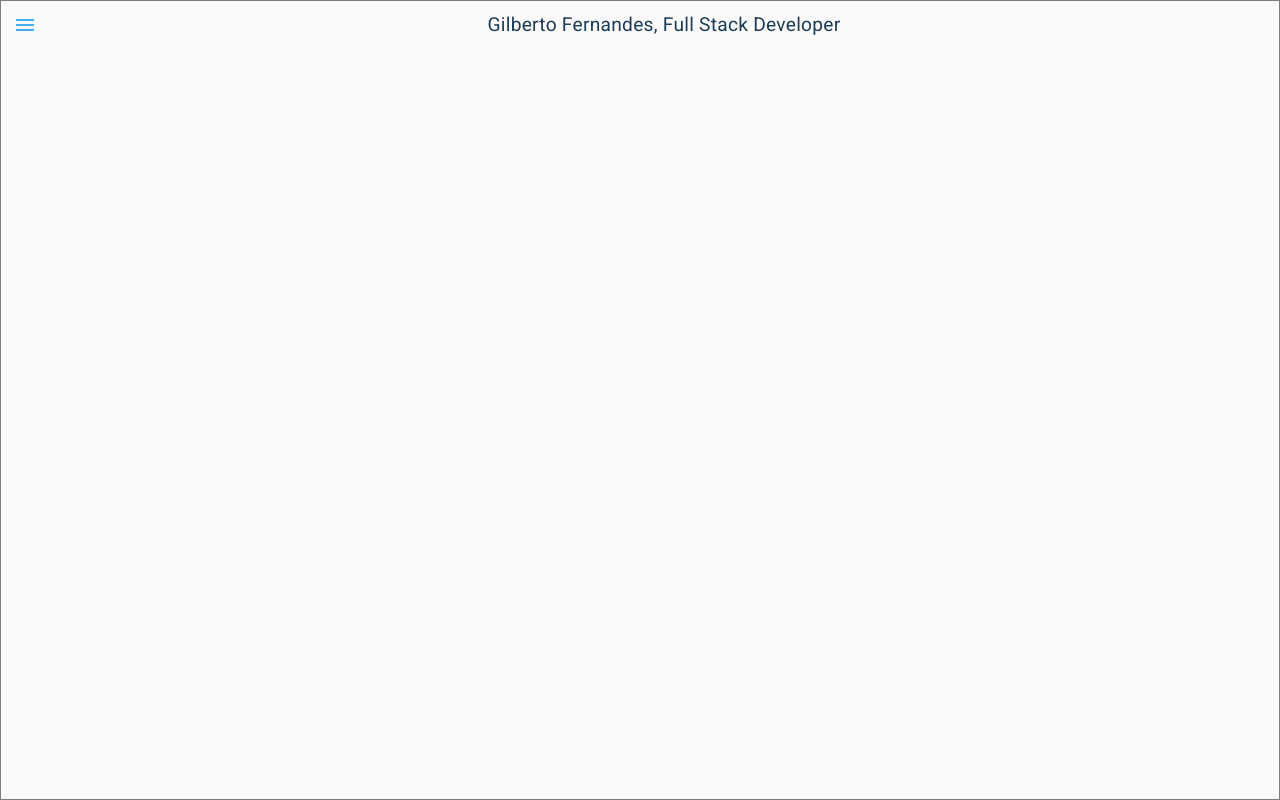
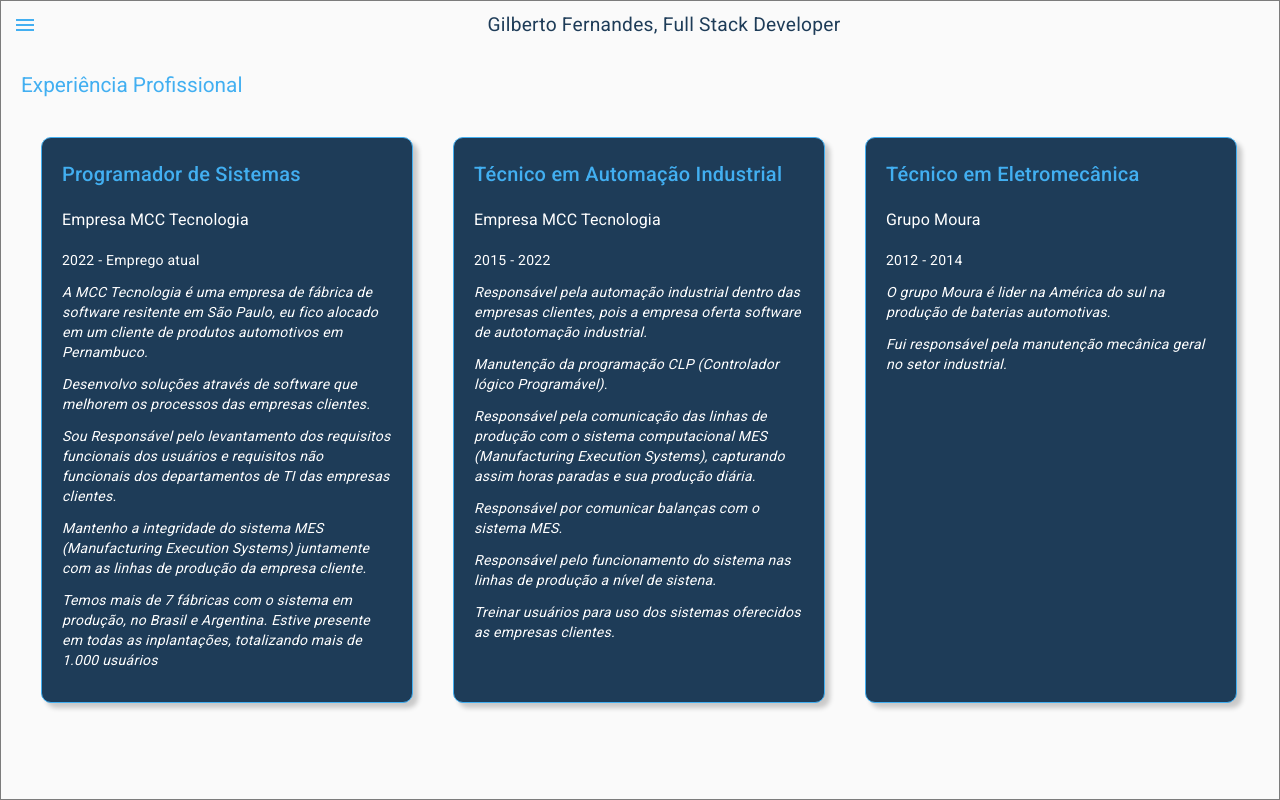
Before and after one commit to FernandesJr/me, an Angular app: page /experience in a window 1280 px wide. Before the commit this address led to /. Built offline with nearby package versions, Linux system fonts and the light colour scheme.

Commit message:
feat: experience componet create

```diff
--- a/src/app/app-routing.module.ts
+++ b/src/app/app-routing.module.ts
@@ -1,3 +1,4 @@
+import { ExperienceComponent } from './components/experience/experience.component';
 import { NgModule } from '@angular/core';
 import { RouterModule, Routes } from '@angular/router';
 import { AboutComponent } from './components/about/about.component';
@@ -7,6 +8,7 @@ const routes: Routes = [
   {path: '', redirectTo: 'about' , pathMatch: 'full'},
   {path: 'about', component: AboutComponent},
   {path: 'education', component: AcademicEducationComponent},
+  {path: 'experience', component: ExperienceComponent},
 
 ];
 
--- a/src/app/app.component.html
+++ b/src/app/app.component.html
@@ -17,6 +17,13 @@
       <mat-icon aria-hidden="false" aria-label="me" fontIcon="school"></mat-icon>
       <span>Formação</span>
     </a>
+    <a
+      [routerLinkActive]="['active']"
+      routerLink="experience"
+      (click)="drawer.toggle(); changeIconSideNav()">
+      <mat-icon aria-hidden="false" aria-label="me" fontIcon="badge"></mat-icon>
+      <span>Experiência</span>
+    </a>
   </mat-drawer>
 
   <div class="sidenav-content">
--- a/src/app/app.module.ts
+++ b/src/app/app.module.ts
@@ -7,12 +7,14 @@ import { BrowserAnimationsModule } from '@angular/platform-browser/animations';
 import { MaterialModule } from './shared/material/material.module';
 import { AboutComponent } from './components/about/about.component';
 import { AcademicEducationComponent } from './components/academic-education/academic-education.component';
+import { ExperienceComponent } from './components/experience/experience.component';
 
 @NgModule({
   declarations: [
     AppComponent,
     AboutComponent,
-    AcademicEducationComponent
+    AcademicEducationComponent,
+    ExperienceComponent
   ],
   imports: [
     BrowserModule,
--- /dev/null
+++ b/src/app/components/experience/experience.component.html
@@ -0,0 +1,64 @@
+<main>
+  <h1>Experiência Profissional</h1>
+  <section>
+    <div class="experiences">
+      <div class="experience">
+        <h2 class="experience-title">Programador de Sistemas</h2>
+        <h3>Empresa MCC Tecnologia</h3>
+        <p>2022 - Emprego atual</p>
+        <p class="italic">
+          A MCC Tecnologia é uma empresa de fábrica de software resitente em São Paulo, eu fico alocado em um cliente de produtos automotivos em Pernambuco.
+        </p>
+        <p class="italic">
+          Desenvolvo soluções através de software que melhorem os processos das empresas clientes.
+        </p>
+        <p class="italic">
+          Sou Responsável pelo levantamento dos requisitos funcionais dos usuários e requisitos não funcionais dos departamentos de TI das empresas clientes.
+        </p>
+        <p class="italic">
+          Mantenho a integridade do sistema MES (Manufacturing Execution Systems) juntamente com as linhas de produção da empresa cliente.
+        </p>
+        <p class="italic">
+          Temos mais de 7 fábricas com o sistema em produção, no Brasil e Argentina.
+          Estive presente em todas as inplantações, totalizando mais de 1.000 usuários
+        </p>
+      </div>
+
+      <div class="experience">
+        <h2 class="experience-title">Técnico em Automação Industrial</h2>
+        <h3>Empresa MCC Tecnologia</h3>
+        <p>2015 - 2022</p>
+        <p class="italic">
+          Responsável pela automação industrial dentro das empresas clientes, pois a empresa oferta software de autotomação industrial.
+        </p>
+        <p class="italic">
+          Manutenção da programação CLP (Controlador lógico Programável).
+        </p>
+        <p class="italic">
+          Responsável pela comunicação das linhas de produção com o sistema computacional MES (Manufacturing Execution Systems), capturando assim horas paradas e sua produção diária.
+        </p>
+        <p class="italic">
+          Responsável por comunicar balanças com o sistema MES.
+        </p>
+        <p class="italic">
+          Responsável pelo funcionamento do sistema nas linhas de produção a nível de sistena.
+        </p>
+        <p class="italic">
+          Treinar usuários para uso dos sistemas oferecidos as empresas clientes.
+        </p>
+      </div>
+
+      <div class="experience">
+        <h2 class="experience-title">Técnico em Eletromecânica</h2>
+        <h3>Grupo Moura</h3>
+        <p>2012 - 2014</p>
+        <p class="italic">
+          O grupo Moura é lider na América do sul na produção de baterias automotivas.
+        </p>
+        <p class="italic">
+          Fui responsável pela manutenção mecânica geral no setor industrial.
+        </p>
+      </div>
+    </div>
+  </section>
+</main>
--- /dev/null
+++ b/src/app/components/experience/experience.component.scss
@@ -0,0 +1,27 @@
+main {
+  padding: 20px;
+  h1 {
+    font-size: 1.3rem;
+    color: var(--secondary-color);
+  }
+  .experiences {
+    display: flex;
+    flex-wrap: wrap;
+    .experience {
+      .experience-title {
+        color: var(--secondary-color);
+      }
+      margin: 20px;
+      padding: 20px;
+      width: 330px;
+      border: 1px solid var(--secondary-color);
+      border-radius: 10px;
+      box-shadow: 5px 5px 5px #0003;
+      background: var(--primary-color);
+      color: white;
+      .italic {
+        font-style: italic;
+      }
+    }
+  }
+}
```
Also changed, not shown: src/app/components/experience/experience.component.ts (added, +10 -0 lines).
